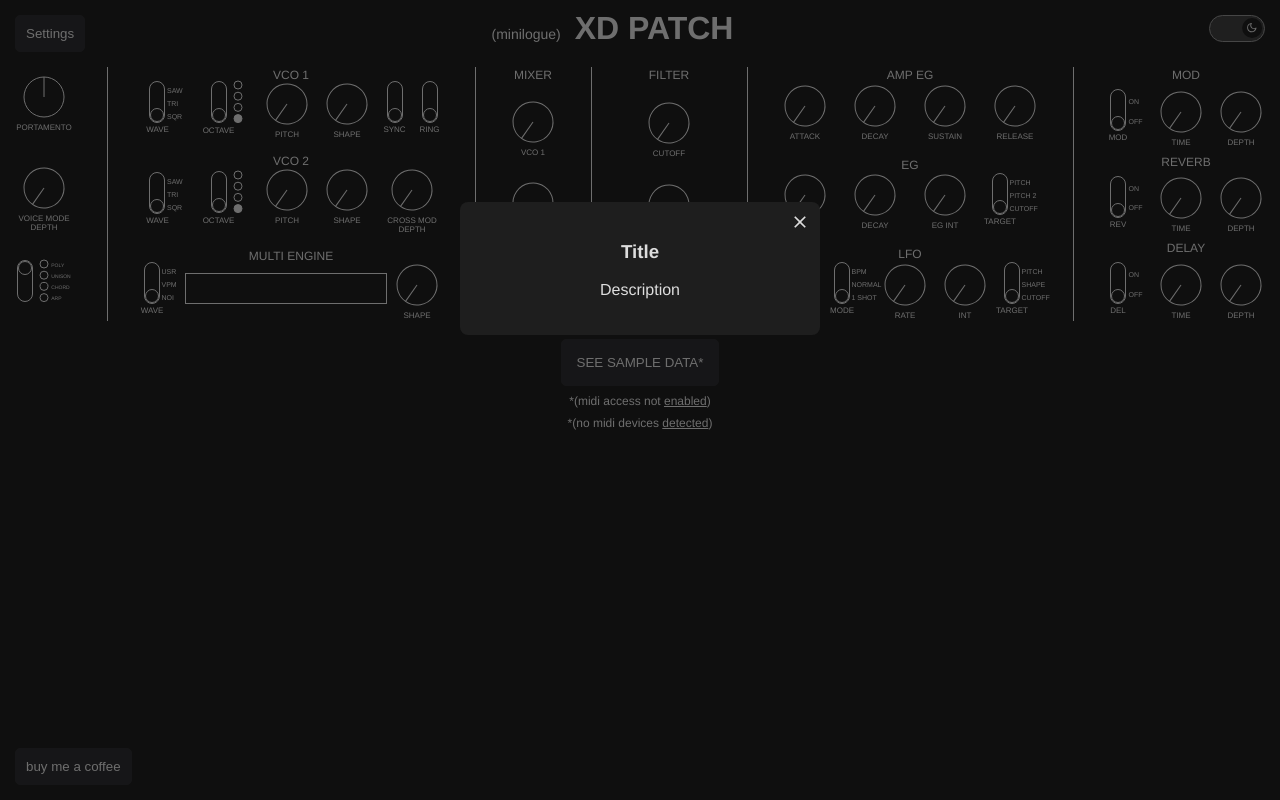
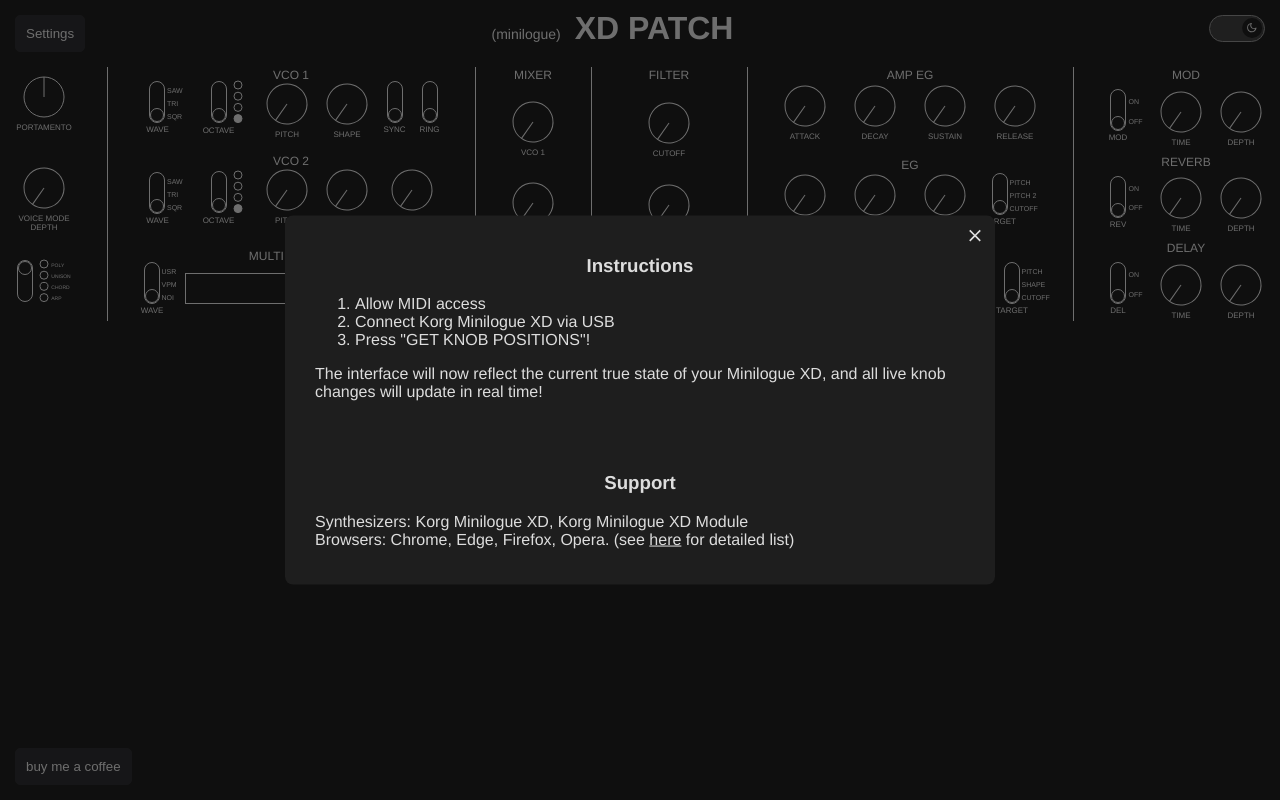
Before and after one commit to willconnell/xd-patch, a Vue app: page / in a window 1280 px wide. Both pictures are taken after a click on the button "Settings". Built offline with nearby package versions, Linux system fonts and the light colour scheme.

Commit message:
vertically centered modal and added intro message

```diff
--- a/src/components/Interface/Modal.vue
+++ b/src/components/Interface/Modal.vue
@@ -10,9 +10,31 @@
           />
         </svg>
       </div>
-      <div class="content">
-        <h3>Title</h3>
-        <p>Description</p>
+      <div>
+        <h3>Instructions</h3>
+        <ol class="left">
+          <li>Allow MIDI access</li>
+          <li>Connect Korg Minilogue XD via USB</li>
+          <li>Press "GET KNOB POSITIONS"!</li>
+        </ol>
+        <p class="left">
+          The interface will now reflect the current true state of your
+          Minilogue XD, and all live knob changes will update in real time!
+        </p>
+        <br />
+        <br />
+        <h3>Support</h3>
+        <p class="left">
+          Synthesizers: Korg Minilogue XD, Korg Minilogue XD Module
+          <br />
+          Browsers: Chrome, Edge, Firefox, Opera. (see
+          <a
+            href="https://developer.mozilla.org/en-US/docs/Web/API/Web_MIDI_API#browser_compatibility"
+            target="_blank"
+            >here</a
+          >
+          for detailed list)
+        </p>
       </div>
     </div>
   </div>
@@ -44,10 +66,10 @@
 .modal {
   display: block;
   position: fixed;
-  margin: 15% auto;
+  top: 50%;
   left: 50%;
-  transform: translateX(-50%);
-  width: 300px;
+  transform: translate(-50%, -50%);
+  width: 650px;
   z-index: 9999;
   padding: 20px 30px;
   background-color: var(--background-color-primary);
@@ -64,4 +86,7 @@
 .close:hover {
   fill: var(--text-secondary-color);
 }
+.left {
+  text-align: left;
+}
 </style>
--- a/src/components/Synth/MinilogueXD.vue
+++ b/src/components/Synth/MinilogueXD.vue
@@ -171,7 +171,7 @@
   <br />
   <btn @click="requestDataDump" :large="true">{{ mainBtnText }}</btn>
   <div v-if="!accessGranted" class="warningMessage">
-    *(midi access not <a href="">enabled</a>)
+    *(midi access not enabled)
   </div>
   <div v-if="noDevicesFound" class="warningMessage">
     *(no midi devices <a href="">detected</a>)
```
